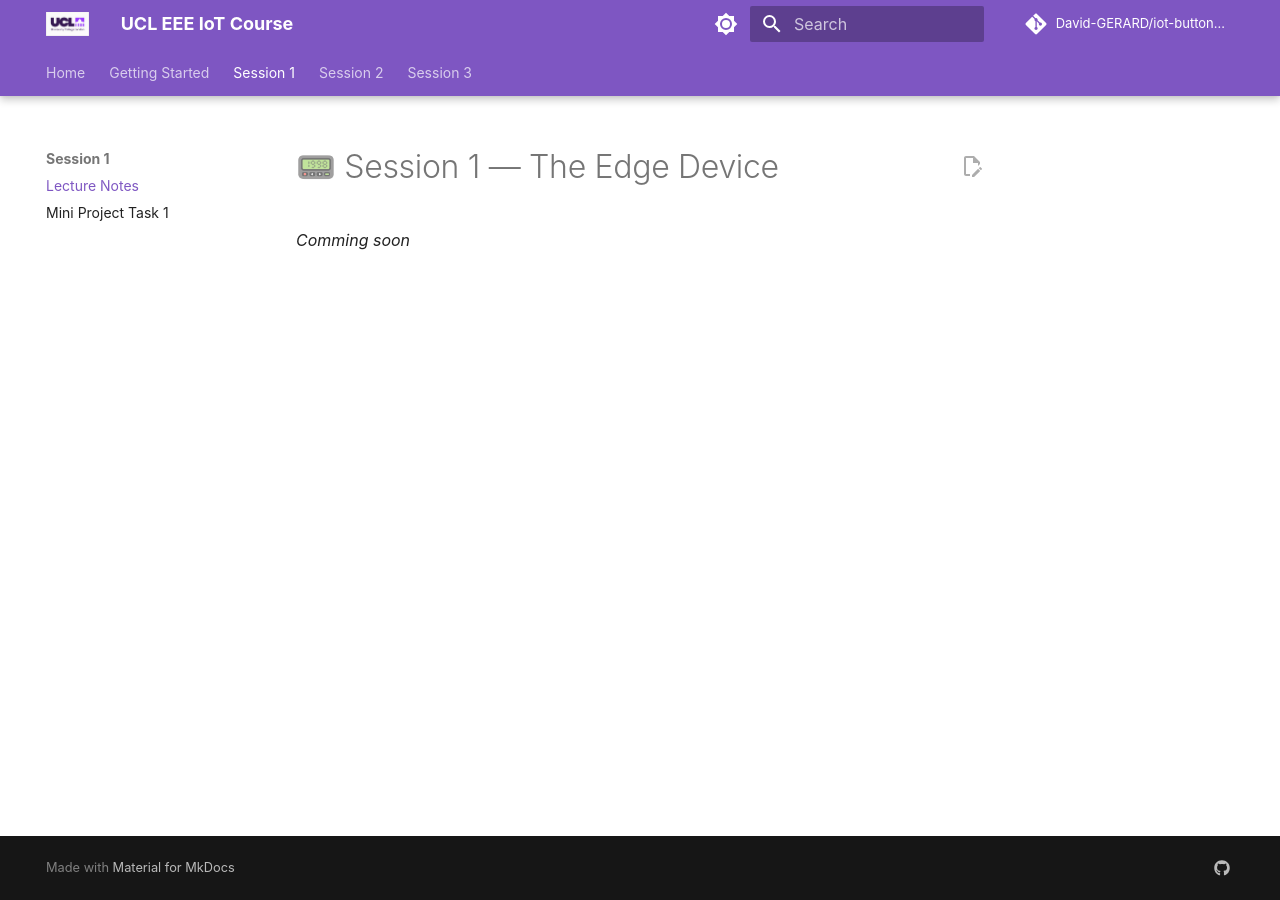
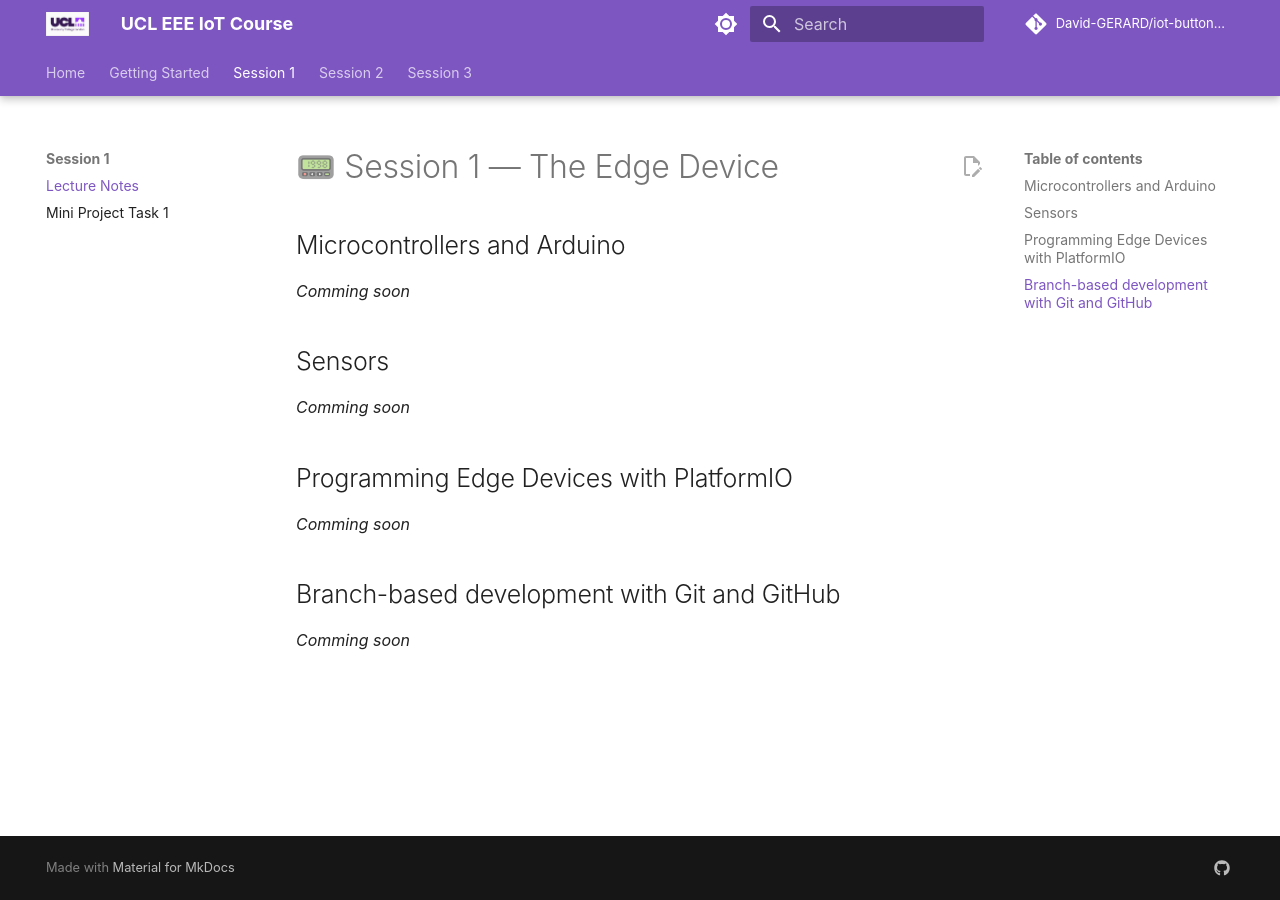
Before and after one commit to David-GERARD/iot-button-system, an MkDocs documentation site: the page built from docs/session1/content.md, in a window 1280 px wide. Built offline with MkDocs 1.6.1 and Material for MkDocs 9.7.7, drawn with Linux system fonts in a browser that asks for light colours; comment, search, counter and statistics services are not loaded.

Commit message:
docs: add lecture notes skeletton for session 1

```diff
--- a/docs/session1/content.md
+++ b/docs/session1/content.md
@@ -1,3 +1,17 @@
 # 📟 Session 1 — The Edge Device
 
+## Microcontrollers and Arduino
+
 *Comming soon*
+
+## Sensors
+
+*Comming soon*
+
+## Programming Edge Devices with PlatformIO
+
+*Comming soon*
+
+## Branch-based development with Git and GitHub
+
+*Comming soon*
```
